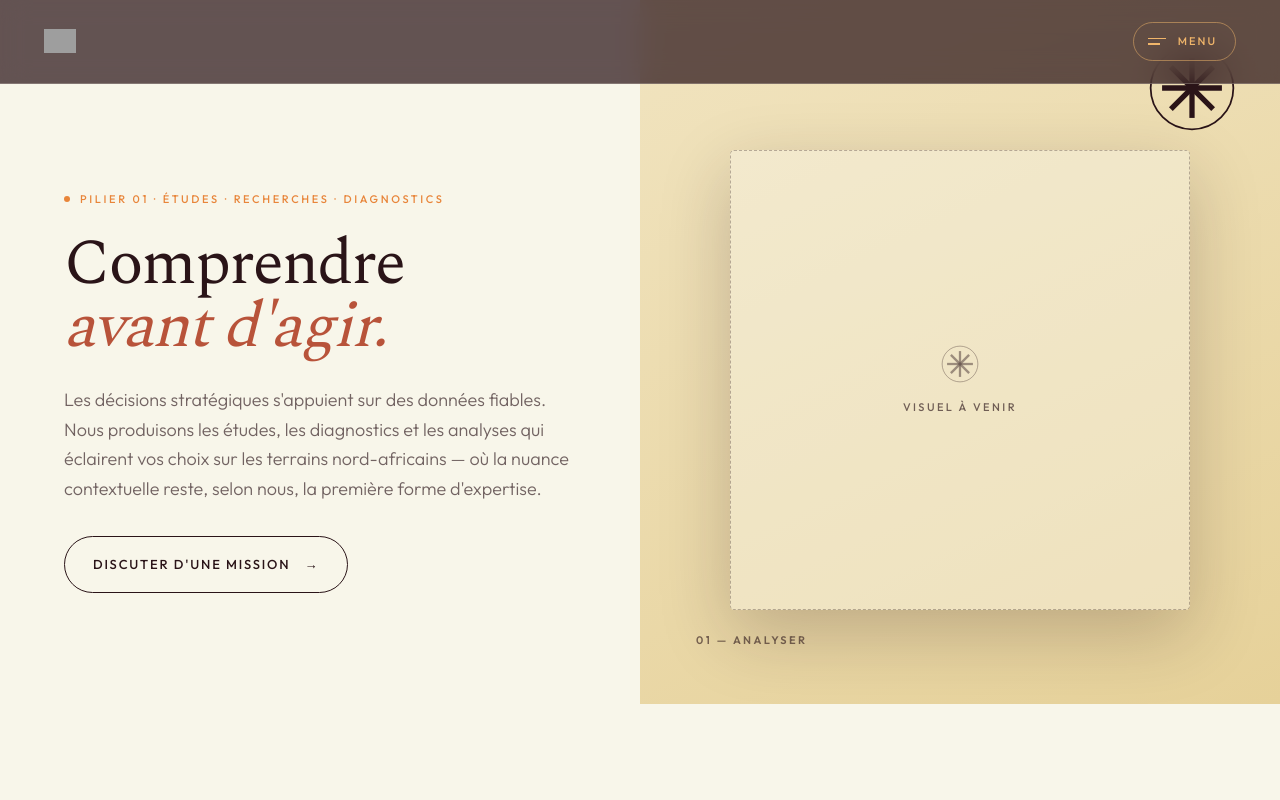
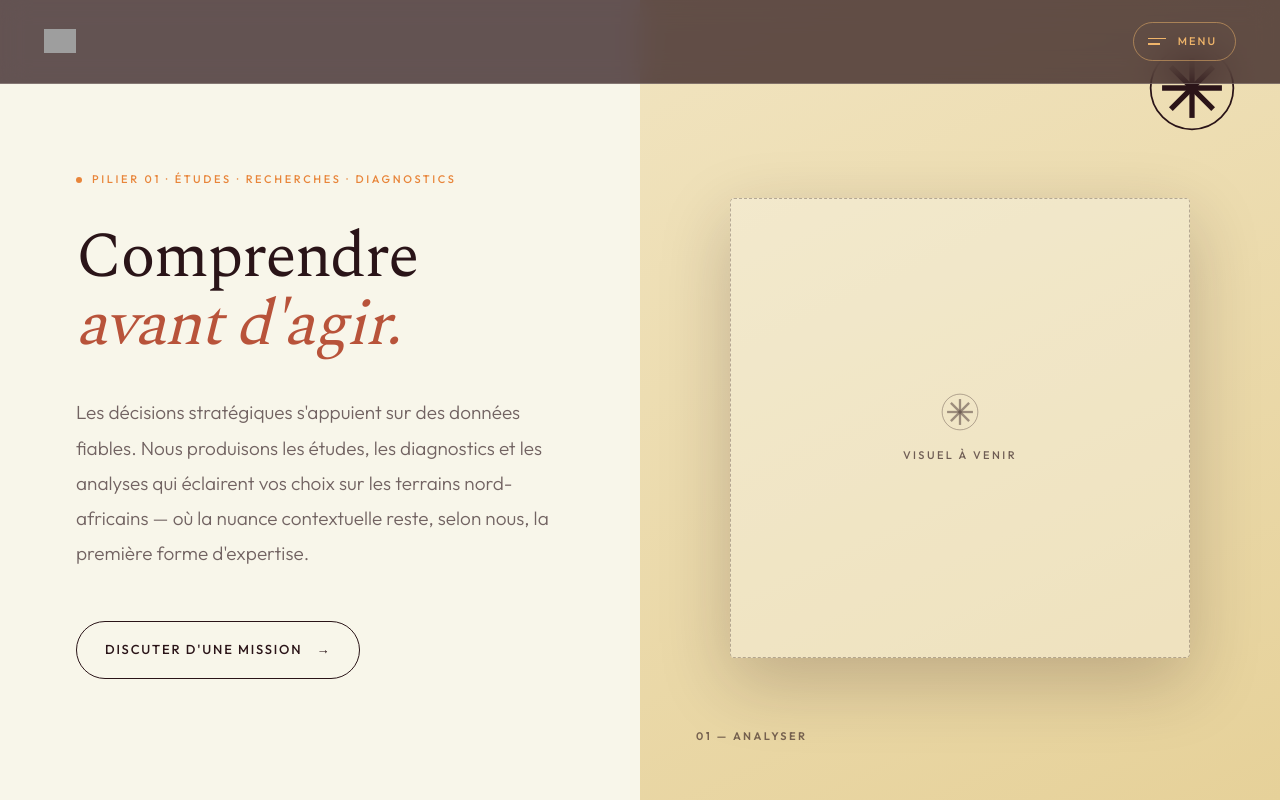
Before and after one commit to Post-code-arch/Astart--Conseils, a Next.js app: page /analyser in a window 1280 px wide. Shown: the top 800 px of the page. Built offline with nearby package versions, Linux system fonts and the light colour scheme; grey boxes are pictures that could not be loaded.

Commit message:
Pillar hero: full viewport height + airier text spacing
- min-height 100vh so the hero fills the screen
- larger headline line-height, looser lead (line-height 1.85), bigger
  gaps between eyebrow/title/lead/CTA

https://claude.ai/code/session_018r8U3cUKTc2G7945McKgPV

```diff
--- a/app/globals.css
+++ b/app/globals.css
@@ -404,35 +404,35 @@ body.menu-open { overflow: hidden; }
 .pillar-hero {
   display: grid;
   grid-template-columns: 1fr 1fr;
-  min-height: 88vh;
+  min-height: 100vh;
   background: var(--cream);
 }
 .pillar-hero-text {
   display: flex;
   flex-direction: column;
   justify-content: center;
-  gap: 26px;
-  padding: 160px 64px 80px;
+  gap: 36px;
+  padding: 150px 76px 100px;
 }
 .pillar-hero-text .eyebrow .dot { background: var(--orange); }
 .pillar-hero-title {
   font-family: var(--font-serif);
   font-weight: 300;
   font-size: clamp(48px, 5vw, 88px);
-  line-height: 0.98;
-  letter-spacing: -0.028em;
+  line-height: 1.06;
+  letter-spacing: -0.026em;
   color: var(--aubergine);
 }
 .pillar-hero-title em { font-style: italic; color: var(--rust); }
 .pillar-hero-lead {
   font-family: var(--font-sans);
   font-weight: 300;
-  font-size: 18px;
-  line-height: 1.65;
+  font-size: 19px;
+  line-height: 1.85;
   color: var(--aub-muted);
-  max-width: 520px;
-}
-.pillar-hero-text .btn-pill { width: fit-content; margin-top: 6px; }
+  max-width: 500px;
+}
+.pillar-hero-text .btn-pill { width: fit-content; margin-top: 14px; }
 
 .pillar-hero-panel {
   position: relative;
```
